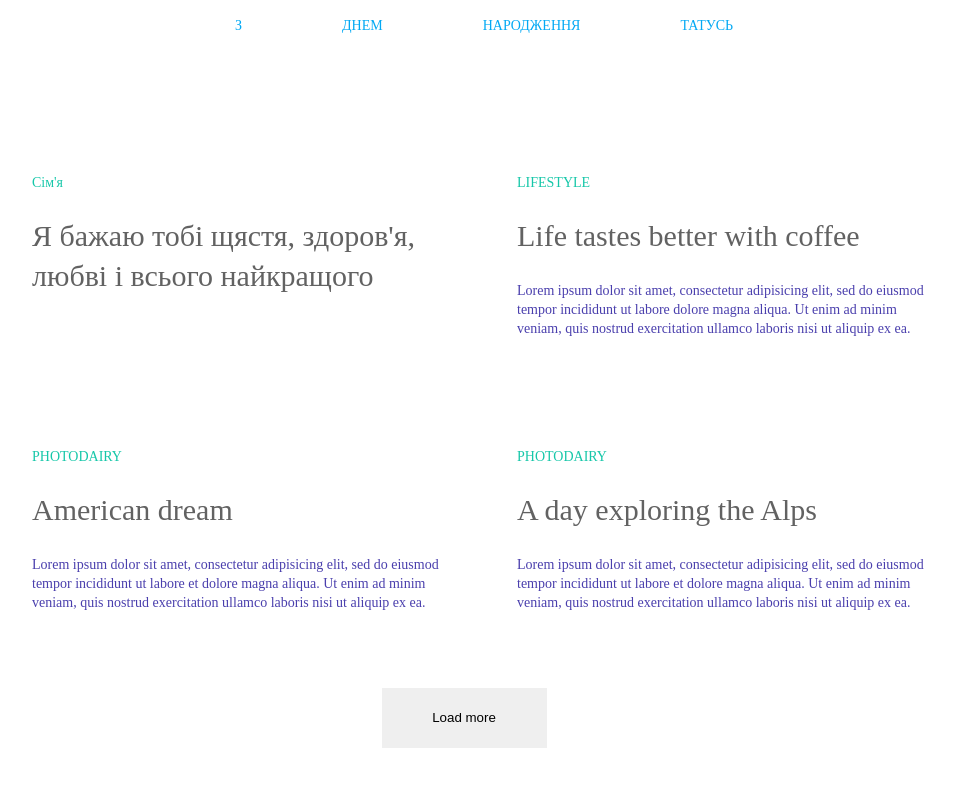
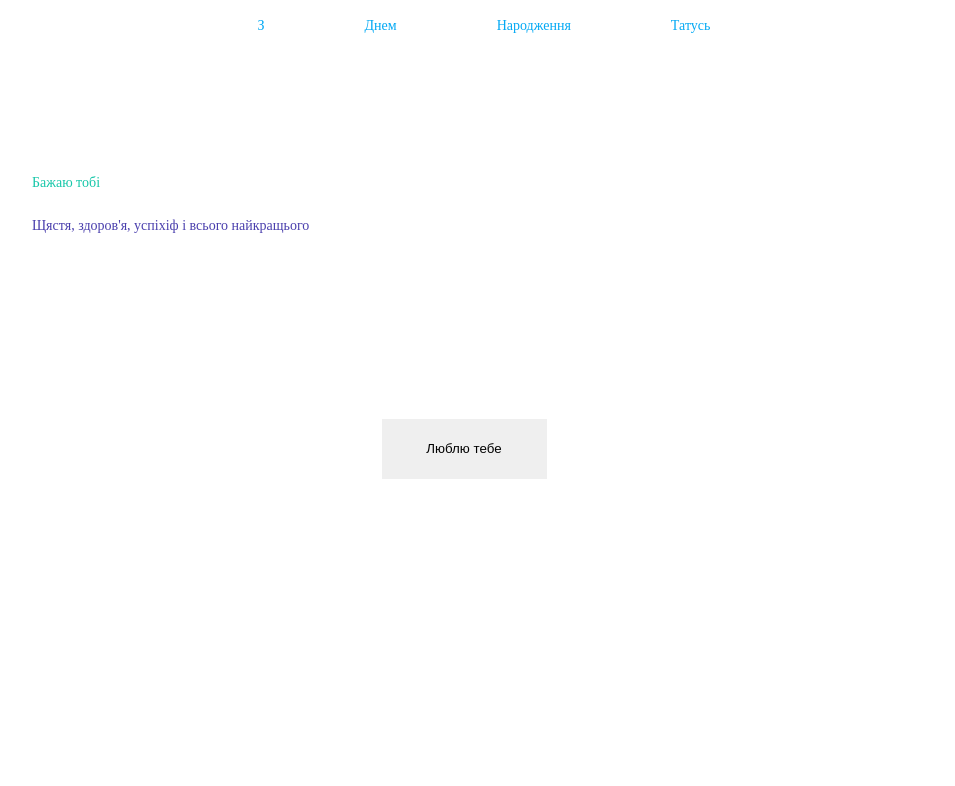
Before and after one commit to sania2011/-, a plain HTML site: page index.html in a window 1280 px wide. Shown: the whole page, without its empty margins (176-1131 px from the left). Drawn offline with Linux system fonts and the light colour scheme.

Commit message:
Update index.html

```diff
--- a/index.html
+++ b/index.html
@@ -11,45 +11,43 @@
     <header>
         <ul class="nav">
             <li>З</li>
-            <li>ДНЕМ</li>
-            <li>НАРОДЖЕННЯ</li>
-            <li>ТАТУСЬ</li>
+            <li>Днем</li>
+            <li>Народження</li>
+            <li>Татусь</li>
         </ul>
         </header>
             <section>
                 <ul class="main">
                     <li class="">
-
                      <img src="./images/IMG_4936.jpeg" alt="">
-                    <p class="two">Сім'я
-                    </p>
-                    <h2>Я бажаю тобі щястя, здоров'я, любві і всього найкращого</h2>
-                    <p class="one"></p>
+                    <p class="two">Бажаю тобі</p>
+                    <h2></h2>
+                    <p class="one">Щястя, здоров'я, успіхіф і всього найкращього</p>
                     </li>
                     <li class="second">
 
 
                     <img src="./images/IMG_4999.jpeg" alt="">
-                    <p class="two">LIFESTYLE</p>
-                    <h2>Life tastes better with coffee</h2>
-                    <p class="one">Lorem ipsum dolor sit amet, consectetur adipisicing elit, sed do eiusmod tempor incididunt ut labore dolore magna aliqua. Ut enim ad minim veniam, quis nostrud exercitation ullamco laboris nisi ut aliquip ex ea.</p>
+                    <p class="two"></p>
+                    <h2></h2>
+                    <p class="one"></p>
                     </li>
                     <li class="third">
 
                     <img src="./images/IMG_5451.jpeg" alt="">
-                    <p class="two">PHOTODAIRY</p>
-                    <h2>American dream</h2>
-                    <p class="one">Lorem ipsum dolor sit amet, consectetur adipisicing elit, sed do eiusmod tempor incididunt ut labore et dolore magna aliqua. Ut enim ad minim veniam, quis nostrud exercitation ullamco laboris nisi ut aliquip ex ea.</p>
+                    <p class="two"></p>
+                    <h2></h2>
+                    <p class="one"></p>
                     </li>
                     <li class="the fourt">
 
                         <img src="./images/IMG_5671.jpeg" alt="">
-                    <p class="two">PHOTODAIRY</p>
-                        <h2>A day exploring the Alps</h2>
-                    <p class="one">Lorem ipsum dolor sit amet, consectetur adipisicing elit, sed do eiusmod tempor incididunt ut labore et dolore magna aliqua. Ut enim ad minim veniam, quis nostrud exercitation ullamco laboris nisi ut aliquip ex ea.</p>
+                    <p class="two"></p>
+                        <h2></h2>
+                    <p class="one"></p>
                     </li>
                 </ul>
-                <button>Load more</button>
+                <button>Люблю тебе</button>
             </section>
 
 
```
